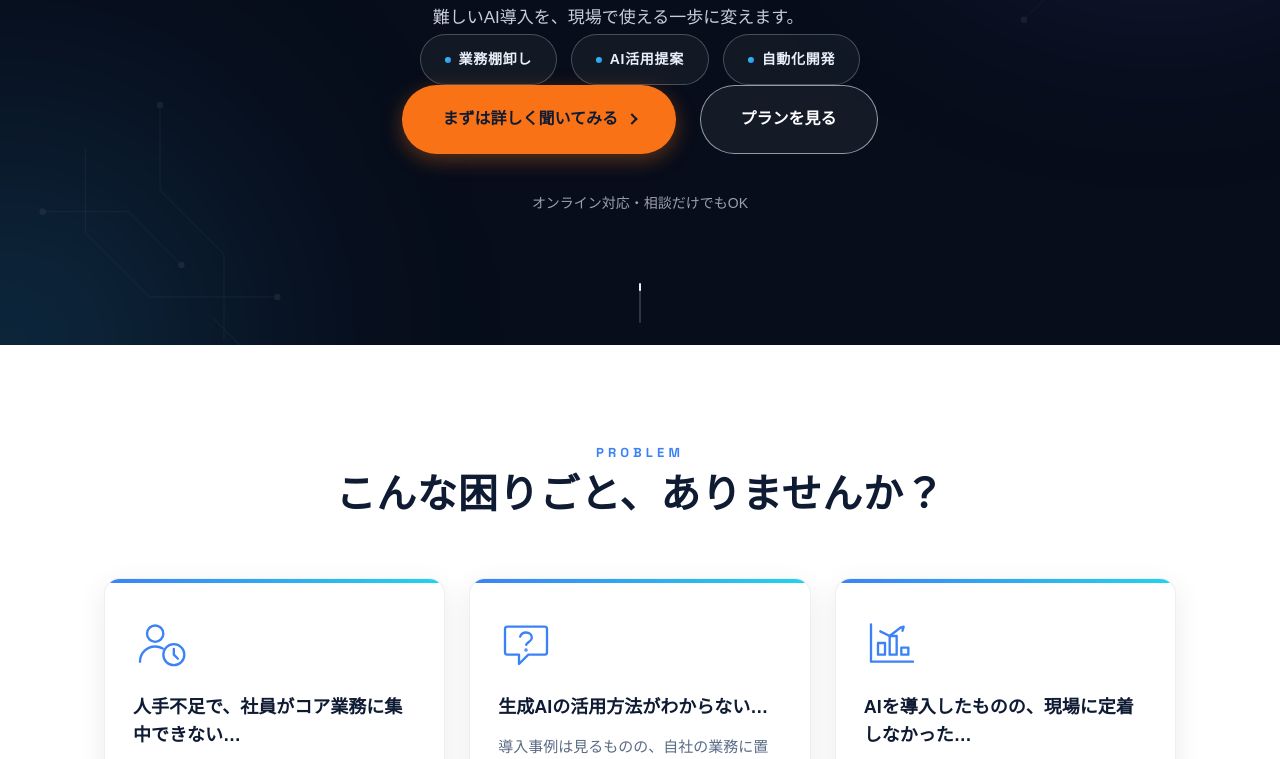
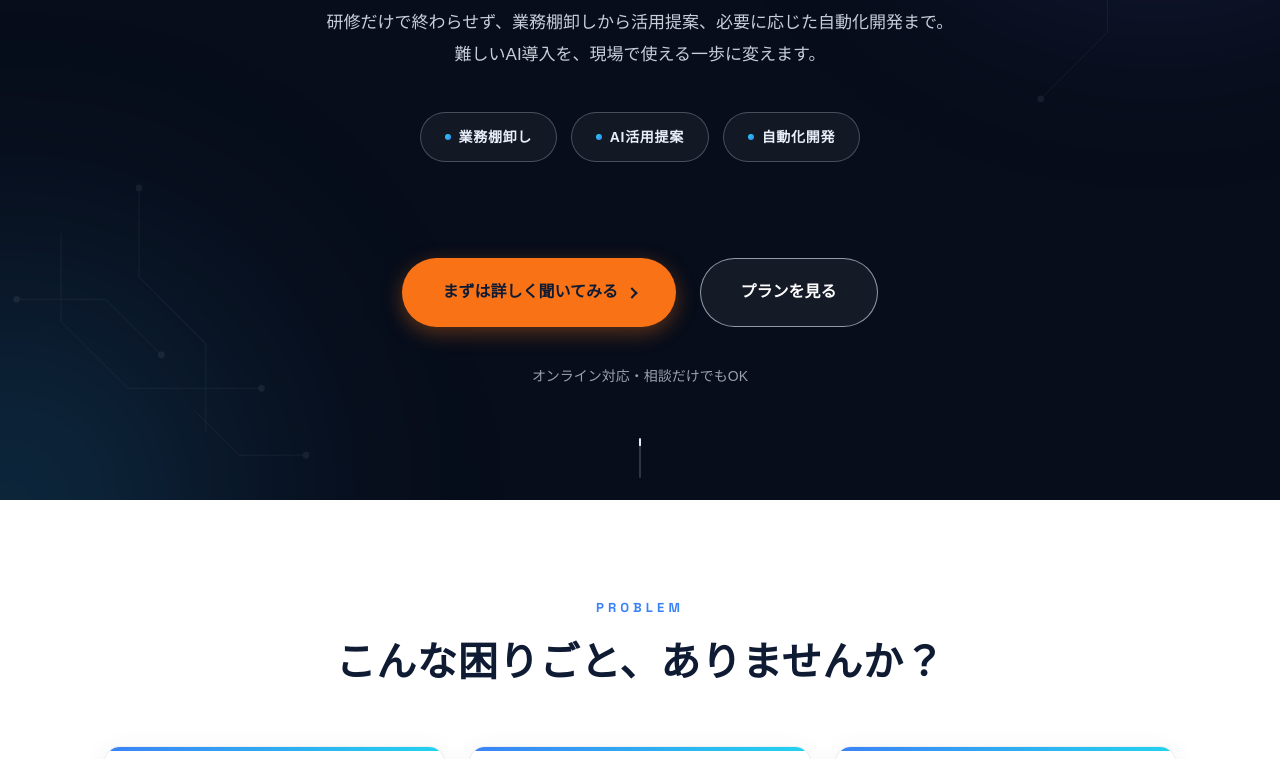
Before and after one commit to k-hasegawa-3/comix-genai-lp, a plain HTML site: page index.html in a window 1280 px wide. Shown: the part 391-1150 px from the top of the page. Drawn offline with Linux system fonts and the light colour scheme.

Commit message:
Fix CSS specificity bug: the global tag reset (margin:0/padding:0 on p/h1/h2/h3/ul/ol/dl/figure) was beating every single-class spacing override site-wide, silently nullifying all prior margin fixes. Use :where() to zero its specificity so overrides apply as intended.

```diff
--- a/index.html
+++ b/index.html
@@ -31,7 +31,7 @@ body.admin-bar{--genai-admin-h:32px}
 .genai-lp main{display:block}
 .genai-lp section{scroll-margin-top:calc(var(--genai-header-h) + var(--genai-admin-h) + 16px)}
 .genai-lp img{max-width:100%}
-.genai-lp p,.genai-lp h1,.genai-lp h2,.genai-lp h3,.genai-lp ul,.genai-lp ol,.genai-lp dl,.genai-lp figure{margin:0;padding:0}
+.genai-lp :where(p,h1,h2,h3,ul,ol,dl,figure){margin:0;padding:0}
 .genai-lp ul,.genai-lp ol{list-style:none}
 .genai-lp a{color:inherit;text-decoration:none}
 
```
